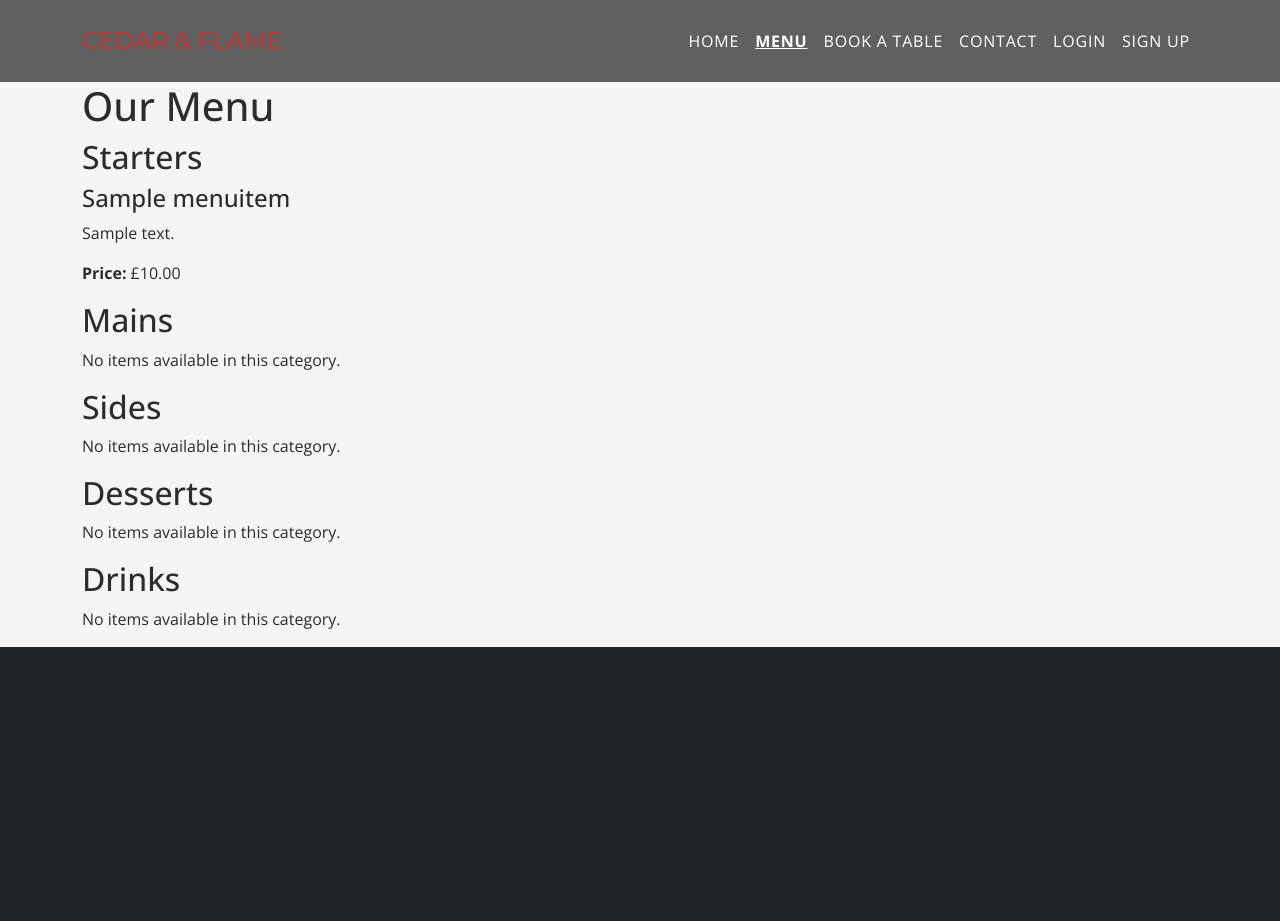
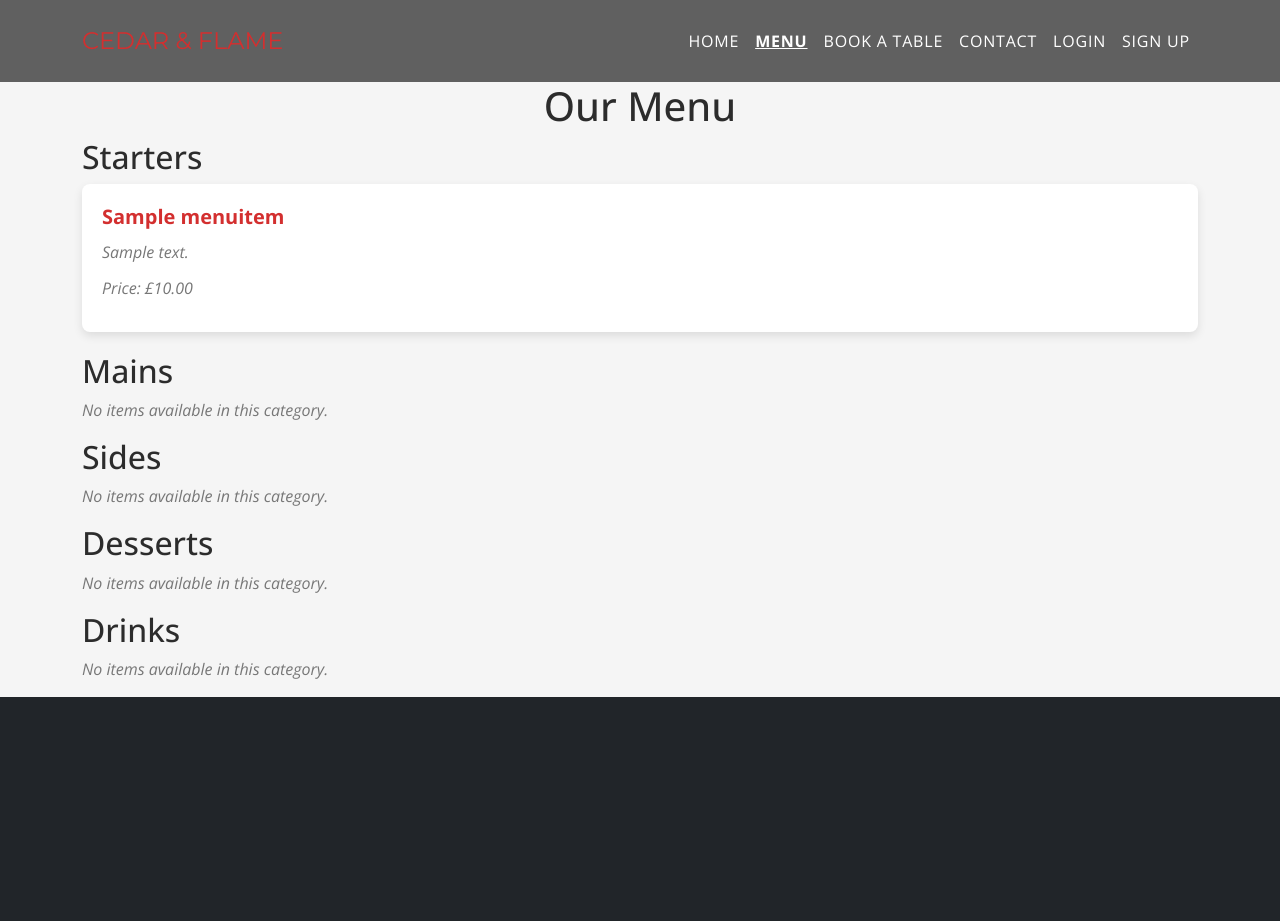
Before and after one commit to MFS4711/Restaurant-Web-App, a Django app: page /menu/ in a window 1280 px wide. Shown: the top 921 px of the page. Run offline with Django 4.2, Linux system fonts and the light colour scheme; tables that the repository leaves empty hold one stand-in row (values such as "Sample post"); some libraries are stand-ins or nearby versions.

Commit message:
Add initial styling for the menu page

```diff
--- a/menu/templates/menu/menu.html
+++ b/menu/templates/menu/menu.html
@@ -7,24 +7,21 @@
     <h1>Our Menu</h1>
 
     {% for category_label, category_items in categorised_items %}
-    <div>
+    <div class="category-section">
         <h2>{{ category_label }}</h2>
 
-        <div>
         {% for menu_item in category_items %}
-            <div>
+        <div class="menu-item">
             <h4>{{ menu_item.name }}</h4>
             <p>{{ menu_item.description }}</p>
-                <p><strong>Price:</strong> £{{ menu_item.price }}</p>
+            <p>Price: £{{ menu_item.price }}</p>
         </div>
         {% empty %}
         <p>No items available in this category.</p>
         {% endfor %}
     </div>
-    </div>
     {% endfor %}
 
 </div>
 
-
 {% endblock content %}
--- a/static/css/style.css
+++ b/static/css/style.css
@@ -191,3 +191,41 @@ footer .social-media a:hover {
 .features .card:hover {
     box-shadow: 0 4px 10px rgba(0, 0, 0, 0.2);
 }
+
+/* -------------------------------- Menu Specific ----------------------------------- */
+
+h1 {
+    text-align: center;
+}
+
+/* Menu item styles */
+.menu-item {
+    background-color: #fff;
+    padding: 20px;
+    margin-bottom: 20px;
+    border-radius: 8px;
+    box-shadow: 0 4px 10px rgba(0, 0, 0, 0.1);
+}
+
+/* Menu item title styles */
+.menu-item h4 {
+    font-size: 1.25rem;
+    font-weight: bold;
+    color: #D32F2F;
+    margin-bottom: 10px;
+    line-height: 1.3;
+}
+
+/* General text styles for description and price */
+.menu-item p {
+    font-size: 1rem;
+    color: #555;
+    margin-bottom: 10px;
+    line-height: 1.6;
+}
+
+/* Empty category text */
+.category-section p {
+    color: #777;
+    font-style: italic;
+}
```
Lines whose indentation alone changed are shown as unchanged.
